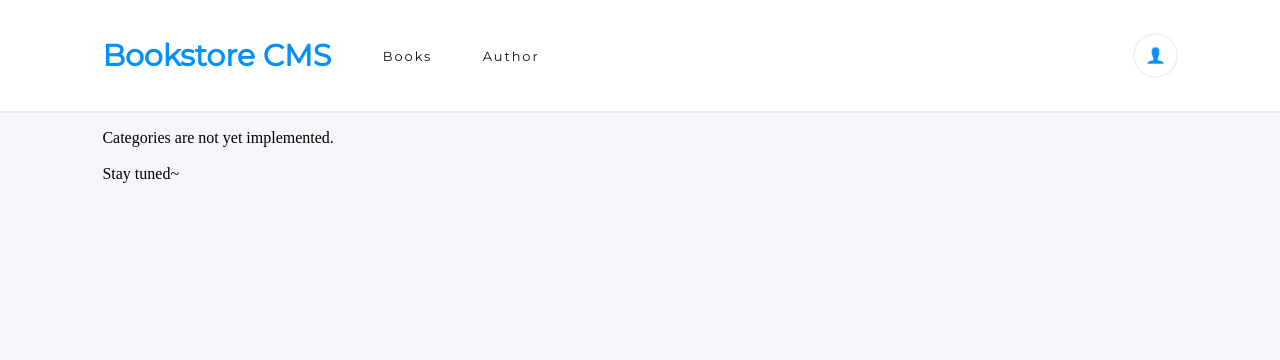
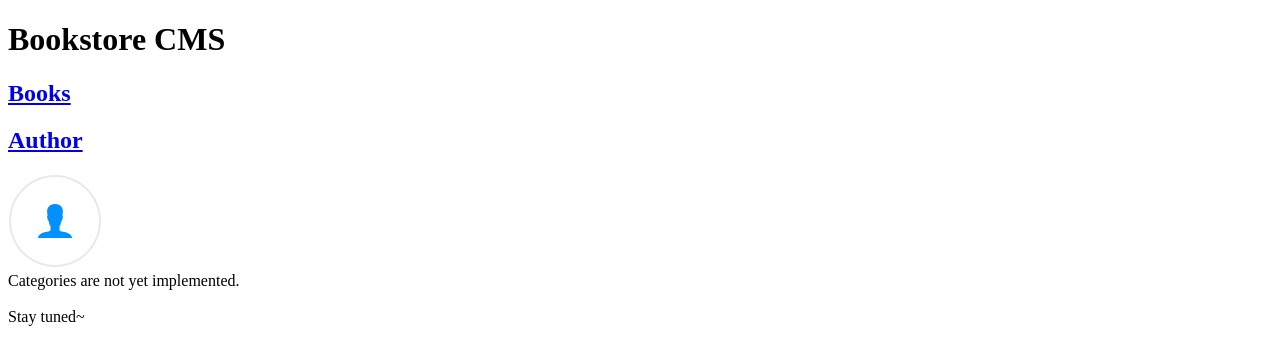
Before and after one commit to EmiLoKiJu/bookstore, a React (Create React App) app: page /categories in a window 1280 px wide. Shown: the top 360 px of the page. Built offline with nearby package versions, Linux system fonts and the light colour scheme; no server answers.

Commit message:
Remove css

```diff
--- a/src/index.css
+++ b/src/index.css
@@ -1,244 +1,3 @@
-body {
-  margin: 0;
-}
-
-ul {
-  padding: 0;
-}
-
-li {
-  list-style-type: none;
-  padding: 2rem 0;
-  margin: 1rem 0;
-}
-
-h1 {
-  color: #0290ff;
-  margin: 16px 0;
-  font-size: 1.875rem;
-  font-weight: bold;
-  min-width: 230px;
-}
-
-h2 {
-  margin: 16px 2%;
-}
-
-.dflex {
-  display: flex;
-}
-
-.spacebetween {
-  justify-content: space-between;
-}
-
-.spanline {
-  background-color: #e8e8e8;
-  height: 2px;
-  width: 100%;
-}
-
-.vertical-spanline {
-  background-color: #e8e8e8;
-  height: 100%;
-  width: 2px;
-  margin-right: 4%;
-}
-
-.mr10 {
-  margin-right: 10%;
-}
-
-.addBook {
-  margin: 32px 0;
-  display: flex;
-  justify-content: space-between;
-}
-
-.Roboto-Slab {
-  font-family: 'Roboto Slab', serif;
-}
-
-.Montserrat {
-  font-family: 'Montserrat', sans-serif;
-}
-
-.almost-black {
-  color: #121212;
-}
-
-.grey {
-  color: rgb(136, 136, 136);
-}
-
-.weird-blue {
-  color: #4386bf;
-  /* color: rgb(67, 134, 191); */
-}
-
-.book-button {
-  border: none;
-  background-color: transparent;
-  font-weight: bold;
-  font-size: 0.875rem;
-  padding: 0;
-  margin-right: 4%;
-  cursor: pointer;
-}
-
-.navbar-element {
-  align-items: center;
-  margin: 0 0 0 15%;
-}
-
-.navbar-element a {
-  color: #121212;
-  text-decoration: none;
-  font-size: 0.813rem;
-  font-weight: normal;
-  line-height: normal;
-  letter-spacing: 1.9px;
-}
-
-.navcont {
-  margin: 8px 8%;
-  height: 5.938rem;
-  align-items: center;
-}
-
-.user-icon {
-  width: 2.813rem;
-  height: 2.813rem;
-}
-
-.not-navbar {
-  background-color: #f5f6fa;
-  /* width: 100%; */
-  height: 89.625rem;
-  padding: 16px 8%;
-}
-
-.dgrid1x4 {
-  margin: 0 0 0 3%;
-  min-width: 20%;
-  display: grid;
-  grid-template-rows: 1.375rem 1.82rem 1.5rem 2rem;
-}
-
-.element-container {
-  background-color: white;
-}
-
-.category {
-  font-weight: 600;
-  font-size: 0.875rem;
-}
-
-.title {
-  font-weight: bold;
-  font-size: 1.375rem;
-}
-
-.author {
-  font-weight: bold;
-  font-size: 0.875rem;
-}
-
-.progress-container {
-  margin-right: 10%;
-}
-
-.percent-completed {
-  align-self: center;
-}
-
-.progress-circle {
-  width: 4.25rem;
-  height: 4.25rem;
-  margin-right: 1.3rem;
-}
-
-.percent-number {
-  font-size: 2rem;
-  font-weight: normal;
-}
-
-.completed {
-  font-size: 0.875rem;
-  font-weight: normal;
-}
-
-.vertical-spanline-2 {
-  background-color: #e8e8e8;
-  height: 4.375rem;
-  width: 2px;
-  margin: 0 4rem;
-  align-self: center;
-}
-
-.current-chapter {
-  font-size: 0.813rem;
-  font-weight: 300;
-  margin-bottom: 0.5rem;
-}
-
-.chapter {
-  font-size: 1rem;
-  font-weight: 300;
-  margin-bottom: 1.875rem;
-}
-
-.progress-button {
-  color: white;
-  background-color: #0290ff;
-  border: none;
-  height: 2rem;
-  min-width: 11.5rem;
-  cursor: pointer;
-}
-
-.spanline3 {
-  width: 100%;
-  height: 2px;
-  background-color: #e8e8e8;
-  margin: 2.5rem 0 1.5rem 0;
-}
-
-.add-new-book-title {
-  font-size: 1.25rem;
-  font-weight: bold;
-}
-
-.add-book-placeholder {
-  font-size: 1rem;
-  font-weight: normal;
-  padding-left: 1rem;
-  height: 2.1rem;
-  width: 26%;
-}
-
-.add-author-placeholder {
-  font-size: 1rem;
-  font-weight: normal;
-  padding-left: 1rem;
-  height: 2.1rem;
-  width: 26%;
-}
-
-.category-placeholder {
-  font-size: 1rem;
-  font-weight: normal;
-  padding-left: 1rem;
-  height: 2.5rem;
-  width: 22%;
-  cursor: pointer
-}
-
-.add-book-button {
-  width: 16%;
-  height: 2.5rem;
-  background-color: #0290ff;
-  color: white;
-  border: none;
-  cursor: pointer;
-}
+/*
+I forgot to merge last pull request before commiting, so now I deleted the CS so you can see all the CSS added
+*/
```
